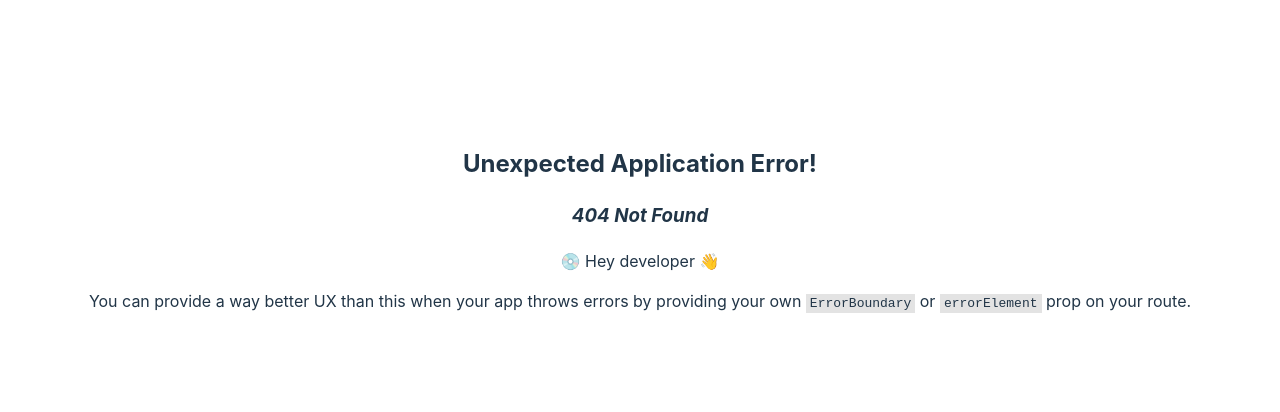
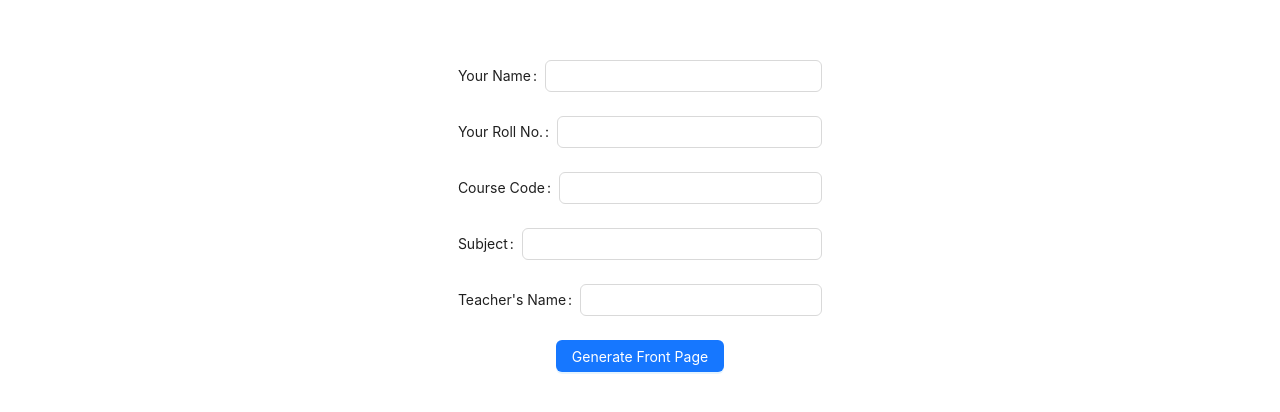
Before and after one commit to adarsh-sgh/file-maker, a React (Vite) app: page /generate-front-page in a window 1280 px wide. Before the commit this address had no page. Shown: the part 172-584 px from the top of the page. Built offline with nearby package versions, Linux system fonts and the light colour scheme.

Commit message:
added frontend form

```diff
--- a/package.json
+++ b/package.json
@@ -10,6 +10,7 @@
     "preview": "vite preview"
   },
   "dependencies": {
+    "antd": "^5.4.5",
     "react": "^18.2.0",
     "react-dom": "^18.2.0",
     "react-router-dom": "^6.10.0"
--- /dev/null
+++ b/src/components/FormFrontPage.tsx
@@ -0,0 +1,54 @@
+import { Button, Form, Input } from "antd";
+import { Data } from "../types/front-page";
+import { createSearchParams, useNavigate } from "react-router-dom";
+
+export default function FormFrontPage() {
+  const navigate = useNavigate();
+  const onFinish = (values: any) => {
+    console.log("Success:", values);
+    navigate({
+      pathname: "/front-page",
+      search: createSearchParams(values).toString(),
+    });
+    localStorage.setItem("front-page", JSON.stringify(values));
+  };
+  const onFinishFailed = (errorInfo: any) => {
+    console.log("Failed:", errorInfo);
+  };
+  const data: Data = {
+    student: "Your Name",
+    roll: "Your Roll No.",
+    code: "Course Code",
+    sub: "Subject",
+    teacher: "Teacher's Name",
+  };
+  const defaultValues: Data = JSON.parse(
+    localStorage.getItem("front-page") || "{}"
+  );
+  return (
+    <Form
+      name="basic"
+      initialValues={{ remember: true, ...defaultValues }}
+      onFinish={onFinish}
+      onFinishFailed={onFinishFailed}
+    >
+      {Object.keys(data).map(key => {
+        return (
+          <Form.Item
+            key={key}
+            label={data[key]}
+            name={key}
+            rules={[{ message: "Please input " + data[key] }]}
+          >
+            <Input />
+          </Form.Item>
+        );
+      })}
+      <Form.Item>
+        <Button type="primary" htmlType="submit">
+          Generate Front Page
+        </Button>
+      </Form.Item>
+    </Form>
+  );
+}
--- a/src/main.tsx
+++ b/src/main.tsx
@@ -4,6 +4,7 @@ import App from "./App.tsx";
 import "./index.css";
 import { createBrowserRouter, RouterProvider } from "react-router-dom";
 import TemplateSvg from "./components/frontPage.tsx";
+import FormFrontPage from "./components/FormFrontPage.tsx";
 const router = createBrowserRouter([
   {
     path: "/",
@@ -13,6 +14,10 @@ const router = createBrowserRouter([
     path: "/front-page",
     element: <TemplateSvg />,
   },
+  {
+    path: "/generate-front-page",
+    element: <FormFrontPage />,
+  },
 ]);
 ReactDOM.createRoot(document.getElementById("root") as HTMLElement).render(
   <React.StrictMode>
--- /dev/null
+++ b/src/types/front-page.ts
@@ -0,0 +1,7 @@
+export interface Data {
+  student: string;
+  roll: string;
+  code: string;
+  sub: string;
+  teacher: string;
+}
```
Also changed, not shown: .eslintrc.cjs, 1 other file (tests, documents, lock files or other folders).
